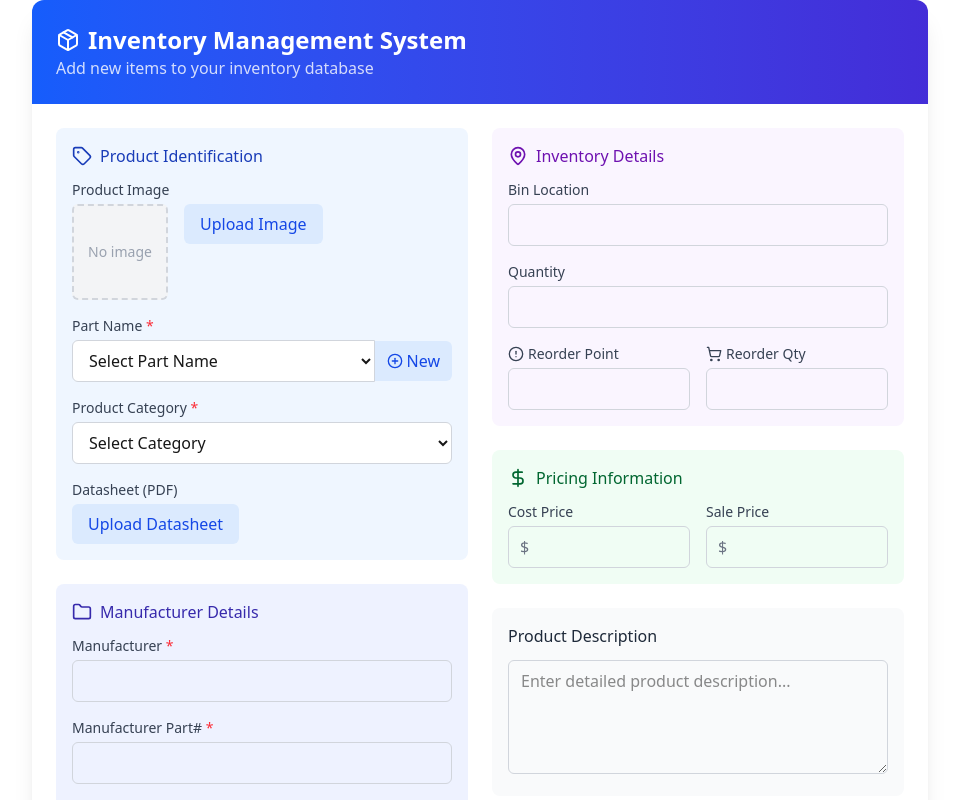
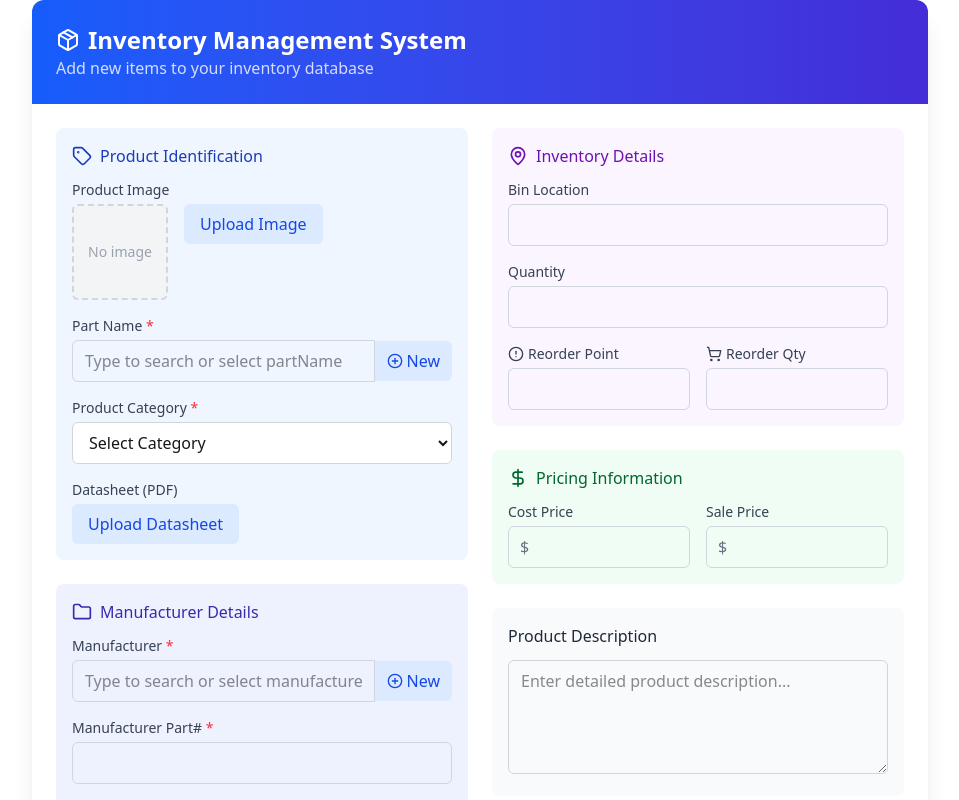
Before and after one commit to VISHNUMK50/inventory-app, a Next.js app: page /add-product in a window 1280 px wide. Shown: the top 800 px of the page, without its empty margins (160-1119 px from the left). Built offline with nearby package versions, Linux system fonts and the light colour scheme.

Commit message:
save working

```diff
--- a/src/components/AddInventoryForm.jsx
+++ b/src/components/AddInventoryForm.jsx
@@ -1,16 +1,17 @@
 "use client";
 
 import { useState, useEffect } from "react";
-import { Clipboard, Folder, Package, DollarSign, Tag, MapPin, ShoppingCart, AlertCircle, Github, PlusCircle } from "lucide-react";
+import { Clipboard, Folder, Package, DollarSign, Tag, MapPin, ShoppingCart, AlertCircle, Github, PlusCircle, Search } from "lucide-react";
 
 const AddInventoryForm = () => {
+  // Main form data state
   const [formData, setFormData] = useState({
     image: "",
-    imageData: "", // This will store base64 data
-    imageType: "", // Store the MIME type
+    imageData: "",
+    imageType: "",
     datasheet: "",
-    datasheetData: "", // This will store base64 data
-    datasheetType: "", // Store the MIME type
+    datasheetData: "",
+    datasheetType: "",
     manufacturer: "",
     manufacturerPart: "",
     vendor: "",
@@ -27,14 +28,37 @@ const AddInventoryForm = () => {
     partName: ""
   });
 
-  // State for part name dropdown
-  const [partNames, setPartNames] = useState([]);
-  const [newPartName, setNewPartName] = useState("");
-  const [isAddingNewPart, setIsAddingNewPart] = useState(false);
+  // State for dropdown options
+  const [dropdownOptions, setDropdownOptions] = useState({
+    partNames: [],
+    manufacturers: [],
+    vendors: [],
+    categories: [
+      "IC", "Resistor", "Capacitor", "Transistor", "Diode", "LED", "Connector",
+      "Switch", "Sensor", "Microcontroller", "PCB", "Battery", "Module", "Tool", "Other"
+    ]
+  });
+
+  // State for dropdown suggestions
+  const [suggestions, setSuggestions] = useState({
+    partName: [],
+    manufacturer: [],
+    vendor: []
+  });
+
+  // State for new entries
+  const [newEntries, setNewEntries] = useState({
+    partName: "",
+    manufacturer: "",
+    vendor: ""
+  });
+
+  // State for which field is currently being added to
+  const [addingField, setAddingField] = useState(null);
 
   const [isSubmitting, setIsSubmitting] = useState(false);
   const [githubConfig, setGithubConfig] = useState({
-    token: "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",
+    token: "",
     repo: "inventory-app",
     owner: "VISHNUMK50",
     branch: "master",
@@ -46,59 +70,217 @@ const AddInventoryForm = () => {
   const [imagePreview, setImagePreview] = useState(null);
   const [datasheetName, setDatasheetName] = useState(null);
 
-  // Load saved part names from localStorage on component mount
+  // Load data from GitHub on component mount
   useEffect(() => {
-    const savedPartNames = localStorage.getItem('partNames');
-    if (savedPartNames) {
-      setPartNames(JSON.parse(savedPartNames));
-    }
+    fetchDropdownOptionsFromGithub();
   }, []);
 
-  // Save part names to localStorage whenever they change
+  // Filter suggestions when typing in fields
   useEffect(() => {
-    if (partNames.length > 0) {
-      localStorage.setItem('partNames', JSON.stringify(partNames));
+    if (formData.partName) {
+      const filteredPartNames = dropdownOptions.partNames.filter(name =>
+        name.toLowerCase().includes(formData.partName.toLowerCase())
+      );
+      setSuggestions(prev => ({ ...prev, partName: filteredPartNames }));
     }
-  }, [partNames]);
 
+    if (formData.manufacturer) {
+      const filteredManufacturers = dropdownOptions.manufacturers.filter(name =>
+        name.toLowerCase().includes(formData.manufacturer.toLowerCase())
+      );
+      setSuggestions(prev => ({ ...prev, manufacturer: filteredManufacturers }));
+    }
+
+    if (formData.vendor) {
+      const filteredVendors = dropdownOptions.vendors.filter(name =>
+        name.toLowerCase().includes(formData.vendor.toLowerCase())
+      );
+      setSuggestions(prev => ({ ...prev, vendor: filteredVendors }));
+    }
+  }, [formData.partName, formData.manufacturer, formData.vendor, dropdownOptions]);
+
+  const fetchDropdownOptionsFromGithub = async () => {
+    try {
+      const { token, repo, owner, branch, path } = githubConfig;
+
+      // Check if token and other required fields are available
+      if (!token || !repo || !owner) {
+        // Fall back to localStorage if GitHub config is not complete
+        loadFromLocalStorage();
+        return;
+      }
+
+      // Path to the dropdown options JSON file
+      const optionsFilePath = `${path}/dropdownOptions.json`;
+
+      // GitHub API URL for contents
+      const apiUrl = `https://api.github.com/repos/${owner}/${repo}/contents/${optionsFilePath}`;
+
+      const response = await fetch(apiUrl, {
+        headers: {
+          "Authorization": `token ${token}`
+        }
+      });
+
+      if (response.status === 404) {
+        // File doesn't exist yet, use default options
+        loadFromLocalStorage();
+        return;
+      }
+
+      if (!response.ok) {
+        throw new Error(`GitHub API error: ${response.statusText}`);
+      }
+
+      const data = await response.json();
+
+      // Decode content from base64
+      const content = atob(data.content);
+      const options = JSON.parse(content);
+
+      // Update state with fetched options
+      setDropdownOptions(options);
+
+    } catch (error) {
+      console.error("Error fetching dropdown options:", error);
+      // Fall back to localStorage
+      loadFromLocalStorage();
+    }
+  };
+
+  const loadFromLocalStorage = () => {
+    const savedOptions = localStorage.getItem('dropdownOptions');
+    if (savedOptions) {
+      setDropdownOptions(JSON.parse(savedOptions));
+    }
+  };
+
+  const saveDropdownOptionsToGithub = async () => {
+    try {
+      const { token, repo, owner, branch, path } = githubConfig;
+
+      if (!token || !repo || !owner) {
+        // Save to localStorage if GitHub config is not complete
+        localStorage.setItem('dropdownOptions', JSON.stringify(dropdownOptions));
+        return;
+      }
+
+      // Path to the dropdown options JSON file
+      const optionsFilePath = `${path}/dropdownOptions.json`;
+
+      // GitHub API URL for contents
+      const apiUrl = `https://api.github.com/repos/${owner}/${repo}/contents/${optionsFilePath}`;
+
+      // Check if file already exists
+      let sha = '';
+      try {
+        const checkResponse = await fetch(apiUrl, {
+          headers: {
+            "Authorization": `token ${token}`
+          }
+        });
+
+        if (checkResponse.ok) {
+          const fileData = await checkResponse.json();
+          sha = fileData.sha;
+        }
+      } catch (error) {
+        // File doesn't exist yet, which is fine
+        console.log("Creating new dropdown options file");
+      }
+
+      // Convert options to JSON and then to base64
+      const content = btoa(JSON.stringify(dropdownOptions, null, 2));
+
+      // Prepare request body
+      const requestBody = {
+        message: "Update dropdown options",
+        content: content,
+        branch: branch
+      };
+
+      // If file exists, include sha for update
+      if (sha) {
+        requestBody.sha = sha;
+      }
+
+      // Make PUT request to GitHub API
+      const response = await fetch(apiUrl, {
+        method: "PUT",
+        headers: {
+          "Authorization": `token ${token}`,
+          "Content-Type": "application/json"
+        },
+        body: JSON.stringify(requestBody)
+      });
+
+      if (!response.ok) {
+        throw new Error(`GitHub API error: ${response.statusText}`);
+      }
+
+      console.log("Dropdown options saved to GitHub successfully");
+
+      // Also save to localStorage as backup
+      localStorage.setItem('dropdownOptions', JSON.stringify(dropdownOptions));
+
+    } catch (error) {
+      console.error("Error saving dropdown options:", error);
+      // Save to localStorage as fallback
+      localStorage.setItem('dropdownOptions', JSON.stringify(dropdownOptions));
+    }
+  };
+  const handleGithubConfigChange = (e) => {
+    const { name, value } = e.target;
+    setGithubConfig({
+      ...githubConfig,
+      [name]: value
+    });
+  };
   const handleChange = (e) => {
     const { name, value } = e.target;
     setFormData({ ...formData, [name]: value });
   };
 
-  const handlePartNameChange = (e) => {
-    const value = e.target.value;
-    setFormData({ ...formData, partName: value });
+  const handleSelectSuggestion = (field, value) => {
+    setFormData({ ...formData, [field]: value });
+    setSuggestions({ ...suggestions, [field]: [] });
   };
 
-  const handleNewPartNameChange = (e) => {
-    setNewPartName(e.target.value);
+  const handleNewEntryChange = (e) => {
+    const { name, value } = e.target;
+    setNewEntries({ ...newEntries, [name]: value });
   };
 
-  const addNewPartName = () => {
-    if (newPartName.trim() && !partNames.includes(newPartName.trim())) {
-      const updatedPartNames = [...partNames, newPartName.trim()];
-      setPartNames(updatedPartNames);
-      setFormData({ ...formData, partName: newPartName.trim() });
-      setNewPartName("");
-      setIsAddingNewPart(false);
+  const addNewEntry = (field) => {
+    const value = newEntries[field].trim();
+
+    if (value && !dropdownOptions[`${field}s`].includes(value)) {
+      // Add to dropdown options
+      const updatedOptions = {
+        ...dropdownOptions,
+        [`${field}s`]: [...dropdownOptions[`${field}s`], value]
+      };
+
+      // Update state
+      setDropdownOptions(updatedOptions);
+      setFormData({ ...formData, [field]: value });
+      setNewEntries({ ...newEntries, [field]: "" });
+      setAddingField(null);
+
+      // Save to GitHub
+      saveDropdownOptionsToGithub();
     }
   };
 
-  const toggleAddNewPart = () => {
-    setIsAddingNewPart(!isAddingNewPart);
-    if (!isAddingNewPart) {
+  const toggleAddField = (field) => {
+    setAddingField(addingField === field ? null : field);
+    if (addingField !== field) {
       // Focus the input field when showing it
       setTimeout(() => {
-        const inputField = document.getElementById('new-part-name');
+        const inputField = document.getElementById(`new-${field}`);
         if (inputField) inputField.focus();
       }, 10);
     }
-  };
-
-  const handleGithubConfigChange = (e) => {
-    const { name, value } = e.target;
-    setGithubConfig({ ...githubConfig, [name]: value });
   };
 
   const handleImageUpload = (e) => {
@@ -209,6 +391,9 @@ const AddInventoryForm = () => {
         `Add inventory item: ${formData.partName}`
       );
 
+      // Save updated dropdown options as well
+      await saveDropdownOptionsToGithub();
+
       return true;
     } catch (error) {
       console.error("Error saving to GitHub:", error);
@@ -260,8 +445,80 @@ const AddInventoryForm = () => {
         alert("Inventory item and associated files saved successfully to GitHub!");
       }
     } else {
+      // Save dropdown options to localStorage at minimum
+      localStorage.setItem('dropdownOptions', JSON.stringify(dropdownOptions));
       alert("Inventory item saved successfully to local state!");
     }
+  };
+
+  // Render autocomplete dropdown for a field
+  const renderAutocomplete = (field, label, required = false) => {
+    return (
+      <div>
+        <label className="block text-sm font-medium text-gray-700 mb-1">
+          {label} {required && <span className="text-red-500">*</span>}
+        </label>
+        <div className="relative">
+          {addingField === field ? (
+            <div className="flex items-center">
+              <input
+                type="text"
+                id={`new-${field}`}
+                name={field}
+                value={newEntries[field]}
+                onChange={handleNewEntryChange}
+                className="w-full px-3 py-2 border border-gray-300 rounded-l-md focus:outline-none focus:ring-2 focus:ring-blue-500"
+                placeholder={`Enter new ${field}`}
+              />
+              <button
+                type="button"
+                onClick={() => addNewEntry(field)}
+                className="px-3 py-2 bg-blue-500 text-white rounded-r-md hover:bg-blue-600"
+              >
+                Add
+              </button>
+            </div>
+          ) : (
+            <div>
+              <div className="flex items-center">
+                <div className="relative w-full">
+                  <input
+                    type="text"
+                    name={field}
+                    value={formData[field]}
+                    onChange={handleChange}
+                    required={required}
+                    className="w-full px-3 py-2 border border-gray-300 rounded-l-md focus:outline-none focus:ring-2 focus:ring-blue-500"
+                    placeholder={`Type to search or select ${field}`}
+                    autoComplete="off"
+                  />
+                  {suggestions[field].length > 0 && (
+                    <div className="absolute z-10 w-full bg-white mt-1 border border-gray-300 rounded-md shadow-lg max-h-60 overflow-auto">
+                      {suggestions[field].map((item, index) => (
+                        <div
+                          key={index}
+                          className="px-4 py-2 hover:bg-blue-50 cursor-pointer"
+                          onClick={() => handleSelectSuggestion(field, item)}
+                        >
+                          {item}
+                        </div>
+                      ))}
+                    </div>
+                  )}
+                </div>
+                <button
+                  type="button"
+                  onClick={() => toggleAddField(field)}
+                  className="px-3 py-2 bg-blue-100 text-blue-700 rounded-r-md hover:bg-blue-200 flex items-center"
+                >
+                  <PlusCircle className="h-4 w-4 mr-1" /> New
+                </button>
+              </div>
+            </div>
+          )}
+        </div>
+      </div>
+    );
   };
 
   return (
@@ -318,56 +575,7 @@ const AddInventoryForm = () => {
                   </div>
                 </div>
 
-                <div>
-                  <label className="block text-sm font-medium text-gray-700 mb-1">
-                    Part Name <span className="text-red-500">*</span>
-                  </label>
-                  <div className="relative">
-                    {isAddingNewPart ? (
-                      <div className="flex items-center">
-                        <input
-                          type="text"
-                          id="new-part-name"
-                          value={newPartName}
-                          onChange={handleNewPartNameChange}
-                          className="w-full px-3 py-2 border border-gray-300 rounded-l-md focus:outline-none focus:ring-2 focus:ring-blue-500"
-                          placeholder="Enter new part name"
-                        />
-                        <button
-                          type="button"
-                          onClick={addNewPartName}
-                          className="px-3 py-2 bg-blue-500 text-white rounded-r-md hover:bg-blue-600"
-                        >
-                          Add
-                        </button>
-                      </div>
-                    ) : (
-                      <div className="flex items-center">
-                        <select
-                          name="partName"
-                          value={formData.partName}
-                          onChange={handlePartNameChange}
-                          required
-                          className="w-full px-3 py-2 border border-gray-300 rounded-l-md focus:outline-none focus:ring-2 focus:ring-blue-500 bg-white"
-                        >
-                          <option value="">Select Part Name</option>
-                          {partNames.map((name) => (
-                            <option key={name} value={name}>
-                              {name}
-                            </option>
-                          ))}
-                        </select>
-                        <button
-                          type="button"
-                          onClick={toggleAddNewPart}
-                          className="px-3 py-2 bg-blue-100 text-blue-700 rounded-r-md hover:bg-blue-200 flex items-center"
-                        >
-                          <PlusCircle className="h-4 w-4 mr-1" /> New
-                        </button>
-                      </div>
-                    )}
-                  </div>
-                </div>
+                {renderAutocomplete('partName', 'Part Name', true)}
 
                 <div>
                   <label className="block text-sm font-medium text-gray-700 mb-1">
@@ -381,21 +589,9 @@ const AddInventoryForm = () => {
                     className="w-full px-3 py-2 border border-gray-300 rounded-md focus:outline-none focus:ring-2 focus:ring-blue-500 bg-white"
                   >
                     <option value="">Select Category</option>
-                    <option value="IC">IC (Integrated Circuit)</option>
-                    <option value="Resistor">Resistor</option>
-                    <option value="Capacitor">Capacitor</option>
-                    <option value="Transistor">Transistor</option>
-                    <option value="Diode">Diode</option>
-                    <option value="LED">LED</option>
-                    <option value="Connector">Connector</option>
-                    <option value="Switch">Switch</option>
-                    <option value="Sensor">Sensor</option>
-                    <option value="Microcontroller">Microcontroller</option>
-                    <option value="PCB">PCB</option>
-                    <option value="Battery">Battery</option>
-                    <option value="Module">Module</option>
-                    <option value="Tool">Tool</option>
-                    <option value="Other">Other</option>
+                    {dropdownOptions.categories.map((category) => (
+                      <option key={category} value={category}>{category}</option>
+                    ))}
                   </select>
                 </div>
 
@@ -429,19 +625,7 @@ const AddInventoryForm = () => {
               </h3>
 
               <div className="space-y-4">
-                <div>
-                  <label className="block text-sm font-medium text-gray-700 mb-1">
-                    Manufacturer <span className="text-red-500">*</span>
-                  </label>
-                  <input
-                    type="text"
-                    name="manufacturer"
-                    value={formData.manufacturer}
-                    onChange={handleChange}
-                    required
-                    className="w-full px-3 py-2 border border-gray-300 rounded-md focus:outline-none focus:ring-2 focus:ring-indigo-500"
-                  />
-                </div>
+                {renderAutocomplete('manufacturer', 'Manufacturer', true)}
 
                 <div>
                   <label className="block text-sm font-medium text-gray-700 mb-1">
@@ -457,19 +641,7 @@ const AddInventoryForm = () => {
                   />
                 </div>
 
-                <div>
-                  <label className="block text-sm font-medium text-gray-700 mb-1">Vendor</label>
-                  <select
-                    name="vendor"
-                    value={formData.vendor}
-                    onChange={handleChange}
-                    className="w-full px-3 py-2 border border-gray-300 rounded-md focus:outline-none focus:ring-2 focus:ring-indigo-500 bg-white"
-                  >
-                    <option value="">Select Vendor</option>
-                    <option value="Vendor A">Vendor A</option>
-                    <option value="Vendor B">Vendor B</option>
-                  </select>
-                </div>
+                {renderAutocomplete('vendor', 'Vendor')}
 
                 <div>
                   <label className="block text-sm font-medium text-gray-700 mb-1">Vendor Part#</label>
```
Also changed, not shown: 1 other file (tests, documents, lock files or other folders).
